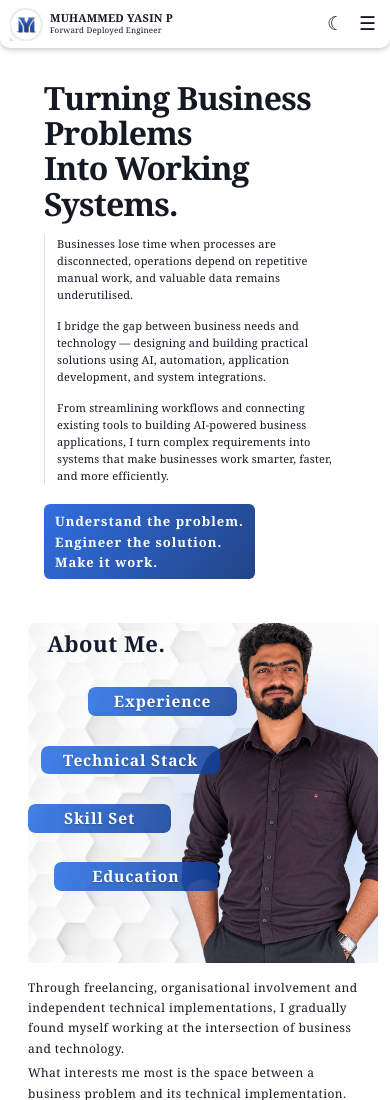
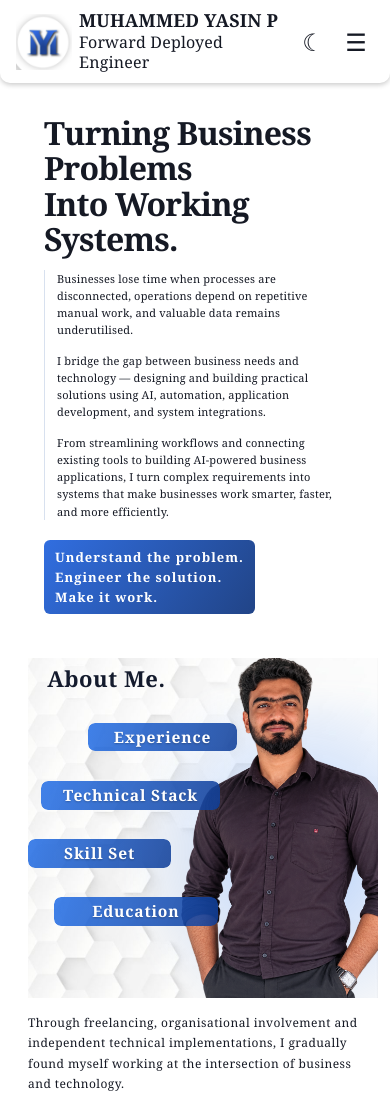
Before and after one commit to creativeteamlern-ux/Muhammed_Yasin, a plain HTML site: page index.html in a window 390 px wide. Shown: the top 1100 px of the page. Drawn offline with Linux system fonts and the light colour scheme.

Commit message:
Fix mobile header logo size

```diff
--- a/styles.css
+++ b/styles.css
@@ -1053,6 +1053,74 @@ html[data-theme="dark"] .detail-body .tech-stack-note {
 }
 
 
+
+/* MOBILE HEADER — INCREASE SIZE */
+
+@media (max-width: 700px) {
+
+  .mobile-header {
+    min-height: 76px !important;
+    padding: 10px 16px !important;
+    box-sizing: border-box;
+  }
+
+  /* Logo */
+  .mobile-header .brand-mark {
+    width: 52px !important;
+    height: 52px !important;
+    flex-shrink: 0;
+  }
+
+  .mobile-header .brand-mark img {
+    width: 100%;
+    height: 100%;
+    object-fit: contain;
+  }
+
+  /* Name */
+  .mobile-header .brand strong {
+    font-size: 18px !important;
+    line-height: 1.2;
+  }
+
+  /* Designation */
+  .mobile-header .brand small {
+    font-size: 16px !important;
+    line-height: 1.3;
+  }
+
+  /* Theme and menu icons */
+  .mobile-header .theme-toggle,
+  .mobile-header .menu-toggle {
+    font-size: 24px !important;
+    min-width: 36px;
+    min-height: 36px;
+  }
+}
+
+@media (max-width: 700px) {
+
+  .mobile-header .brand-mark {
+    width: 56px !important;
+    height: 56px !important;
+    min-width: 56px !important;
+    flex: 0 0 56px !important;
+  }
+
+  .mobile-header .brand-mark img {
+    width: 100% !important;
+    height: 100% !important;
+    max-width: none !important;
+    max-height: none !important;
+    object-fit: contain !important;
+  }
+
+}
+
+
+
+
+
 /* Temporarily disable all project Explore buttons */
 
 .project-expand {
```
